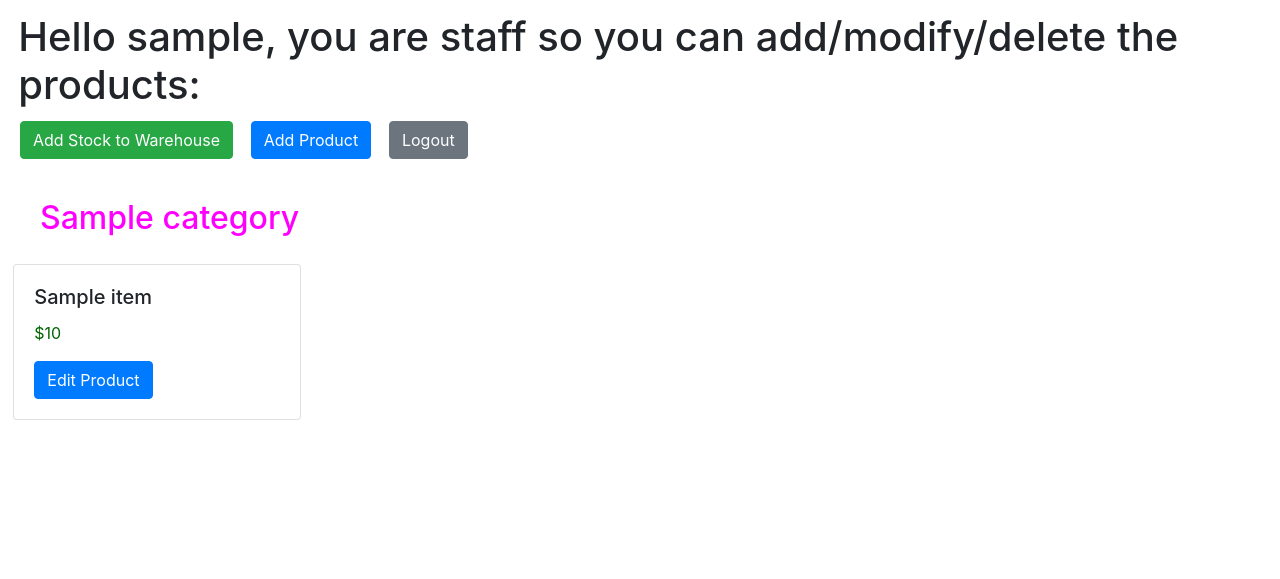
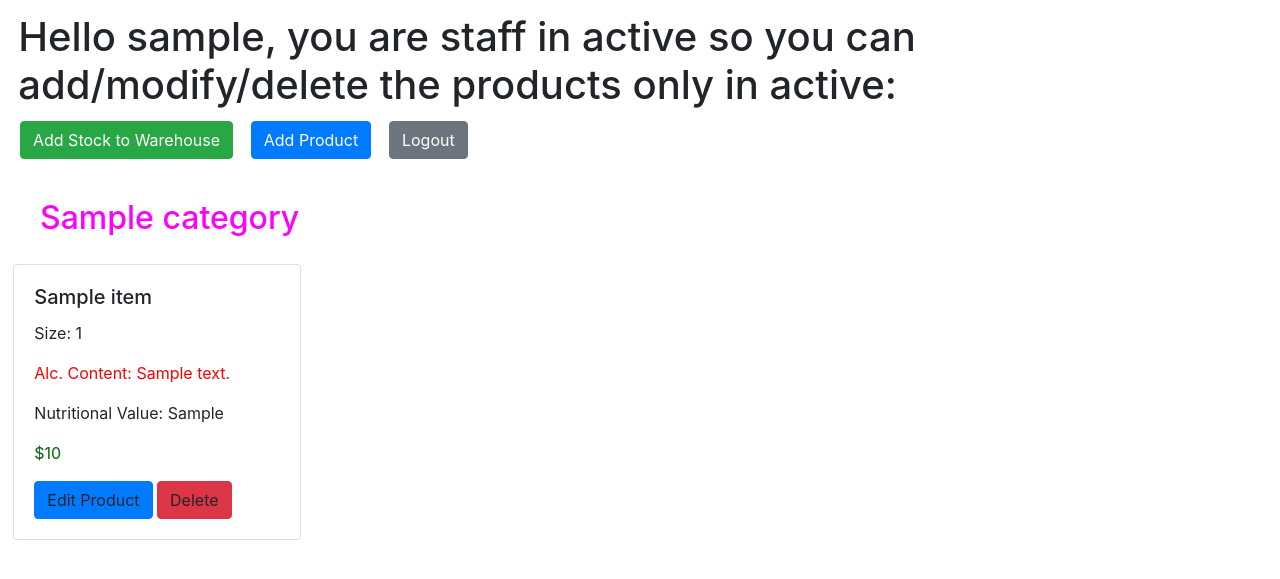
Before and after one commit to arushirai1/CS-425-Online-Grocery-Store-App, a Flask app: template templates/staff_product.html in a window 1280 px wide. Shown: the top 579 px of the page. Run offline with Flask 2, Linux system fonts and the light colour scheme; the template is opened without the code that fills it: most values are stand-ins (such as "Sample title", 1, 10 or a date in 2020); some libraries are stand-ins or nearby versions.

Commit message:
remove products

```diff
--- a/app.py
+++ b/app.py
@@ -160,6 +160,12 @@ def delete_item():
             session['cart'].remove(item)
     return "success"
 
+@app.route('/delete-product', methods=["GET"])
+def delete_products():
+    product_id = int(request.args.get("product_id", ""))
+    db_methods.delete_product_pricing(db, product_id, session['state'])
+    return "success"
+
 @app.route('/add-product', methods=["GET"])
 def add_products():
     productName = str(request.args.get("productName", ""))
@@ -195,7 +201,7 @@ def view_products():
     categories = db_methods.get_product_info(db, state)
     if(db_methods.is_staff(db, user_id)):
         product_types = db_methods.get_product_types(db)
-        return render_template('staff_product.html', username= username, rows = categories, product_types = product_types)
+        return render_template('staff_product.html', username= username, rows = categories, product_types = product_types, state=session['state'])
 
     #pdb.set_trace()
     return render_template('products.html', state=state, username=username, rows=categories)
--- a/templates/staff_product.html
+++ b/templates/staff_product.html
@@ -10,6 +10,17 @@
         xhr.setRequestHeader('Content-Type', 'application/json');
         xhr.send();
     }
+
+    function deleteProduct(product_id) {
+        var params = "product_id=" + product_id;
+        var xhr = new XMLHttpRequest();
+
+        xhr.open("GET", '/delete-product?'+ params, true);
+        xhr.setRequestHeader('Content-Type', 'application/json');
+        xhr.send();
+        window.location.reload(true)
+    }
+
     function addStockToWarehouse() {
 
     }
@@ -48,6 +59,7 @@
         xhr.setRequestHeader('Content-Type', 'application/json');
         xhr.send();
         //refresh page
+        window.location.reload(true)
         window.location.href = getCookie("db-product-page")
 
         document.getElementById("addNewProduct").style.display="none"
@@ -67,7 +79,7 @@
     </script>
 
     <h1 style="margin: 5px;">
-        Hello {{username}}, you are staff so you can add/modify/delete the products:
+        Hello {{username}}, you are staff in {{state}} so you can add/modify/delete the products only in {{state}}:
     </h1>
     <div>
         <button name="stockToWarehouse" onclick="addStockToWarehouse()" type="button" style="margin: 5pt; margin-bottom: 10pt;" class="btn btn-success">Add Stock to Warehouse</button>
@@ -129,8 +141,19 @@
             <!-- <img class="card-img-top" src="..." alt="Card image cap"> -->
             <div class="card-body">
               <h5 class="card-title">{{item['name'].capitalize()}}</h5>
+              <p class="card-text">Size: {{item['size']}}</p>
+              {% if item['alcohol_content'] is not none %}
+              {% if item['alcohol_content'] != 0.00 %}
+
+              <p class="card-text" style="color: red" >Alc. Content: {{item['alcohol_content']}}</p>
+              {% endif %}
+              {% endif %}
+
+              <p class="card-text" >Nutritional Value: {{item['nutritional_value']}}</p>
               <p class="card-text" style="color:darkgreen;">${{item['price']}}</p>
-              <a href="#" onclick="editProduct({{item['product_ID'] | safe}}, &quot;{{item['name'] | safe}}&quot;, {{item['price'] | safe}})" class="btn btn-primary">Edit Product</a>
+
+              <a onclick="editProduct({{item['product_ID'] | safe}}, &quot;{{item['name'] | safe}}&quot;, {{item['price'] | safe}})" class="btn btn-primary">Edit Product</a>
+              <a onclick="deleteProduct({{item['product_ID'] | safe}})" class="btn btn-danger">Delete</a>
             </div>
     </div>
     {% endfor %}
```
Also changed, not shown: db_methods.py (+6 -2 lines).
